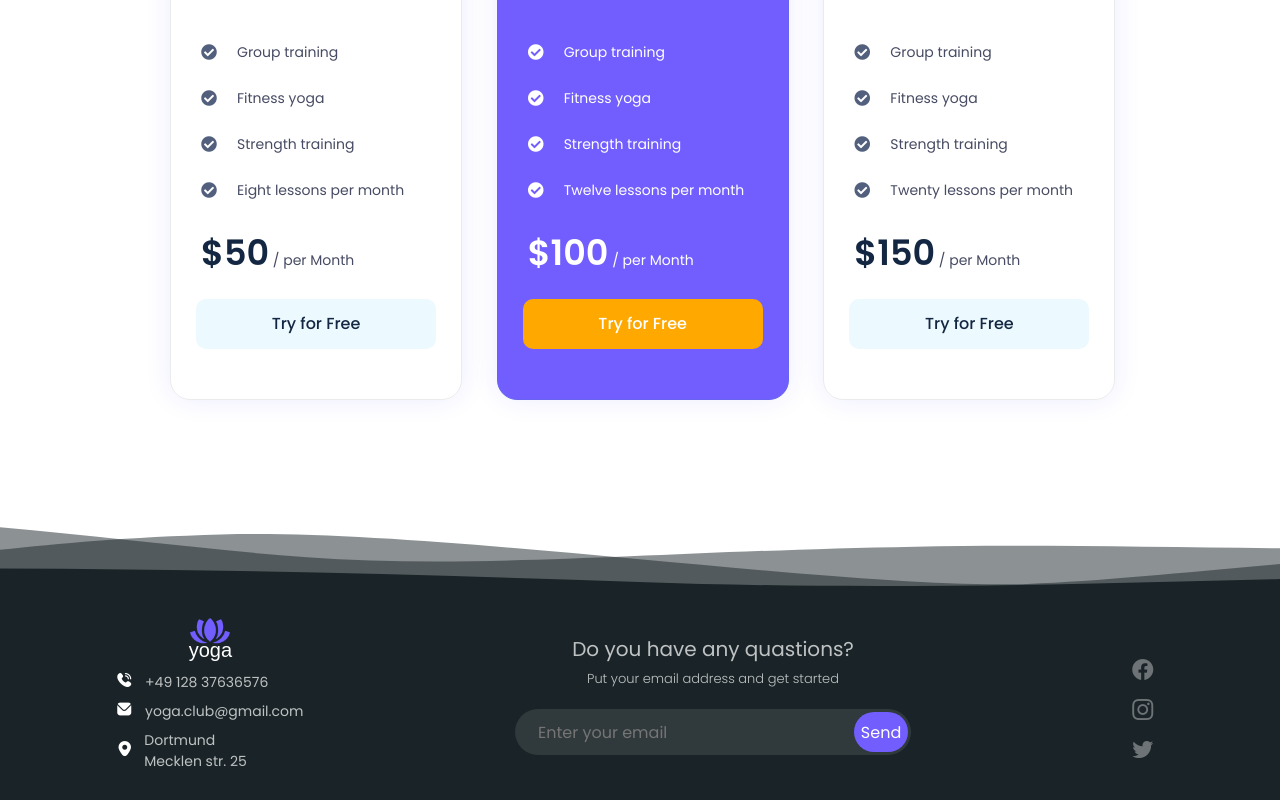
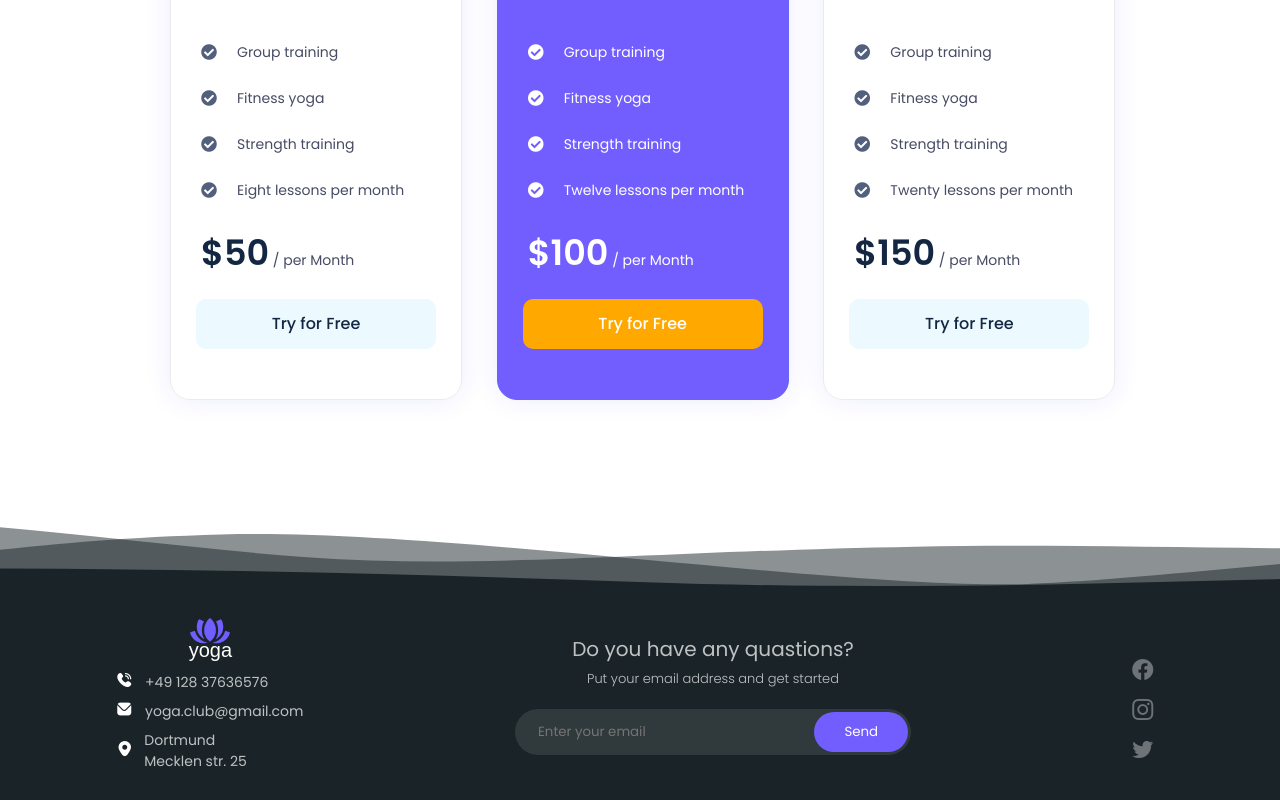
Before and after one commit to Valerij-Hering/yoga, a React (Create React App) app: page / in a window 1280 px wide. Shown: the part 5197-5997 px from the top of the page. Built offline with nearby package versions, Linux system fonts and the light colour scheme; a web font is replaced by a local one.

Commit message:
Add files via upload

```diff
--- a/src/App.css
+++ b/src/App.css
@@ -1555,7 +1555,6 @@ transition: .25s;
   background-color: rgba(255, 255, 255, 0);
   align-self: stretch;
   flex: 1;
-  font-size: 16px;
   border: none;
   margin-left: 20px;
   outline: none;
@@ -1581,10 +1580,9 @@ transition: .25s;
 
 
 .btn_feedback {
-  width: 100px;
+  padding: 0 30px;
   align-self: stretch;
   border-radius: 50px;
-  font-size: 16px;
   border: none;
   background-color: #725efe;
   color: white;
```
